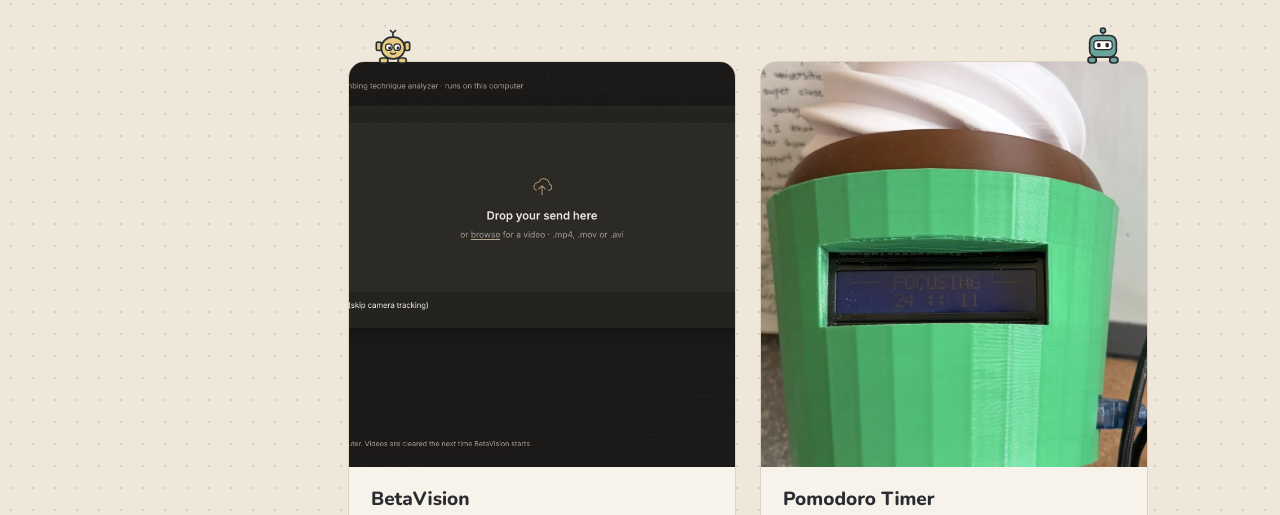
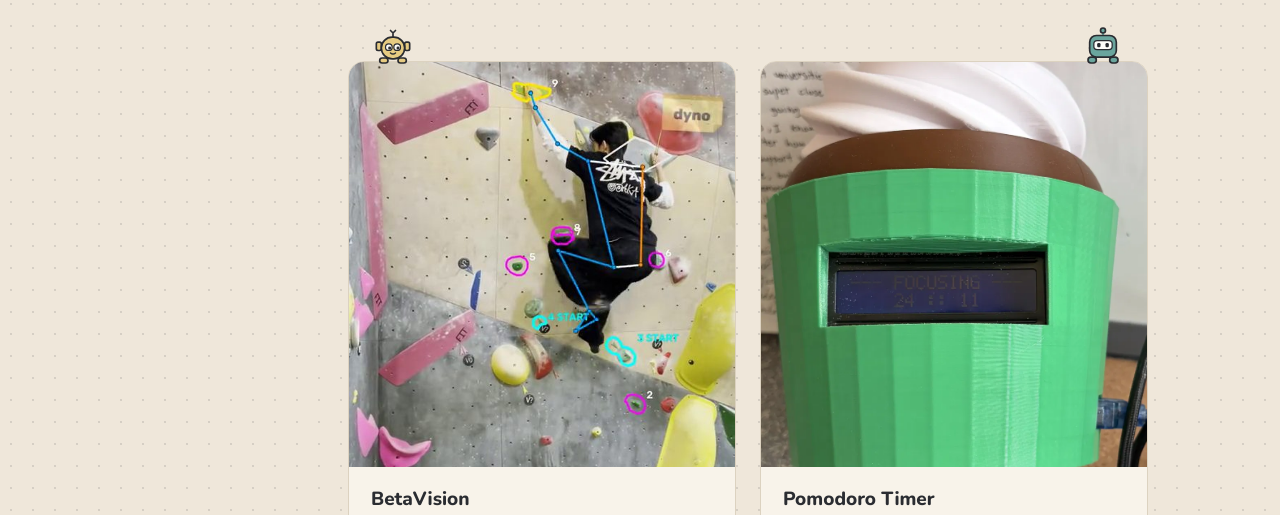
Before and after one commit to matthewtang29/portfolio, a plain HTML site: page projects.html in a window 1280 px wide. Shown: the part 227-742 px from the top of the page. Drawn offline with nearby package versions, Linux system fonts and the light colour scheme.

Commit message:
Add files via upload

```diff
--- a/projects.html
+++ b/projects.html
@@ -41,7 +41,7 @@
 
     <div class="project-grid">
       <article class="card project perch bot-gear left" id="betavision">
-        <img class="card-img" src="images/betavision.jpg" alt="BetaVision web app in dark mode, ready for a climbing video to be dropped in">
+        <img class="card-img" src="images/betavision-demo-poster.jpg" alt="A boulder climb run through BetaVision, with a skeleton tracking the climber and numbered route holds outlined">
         <div class="body">
           <div>
             <h3>BetaVision</h3>
```
